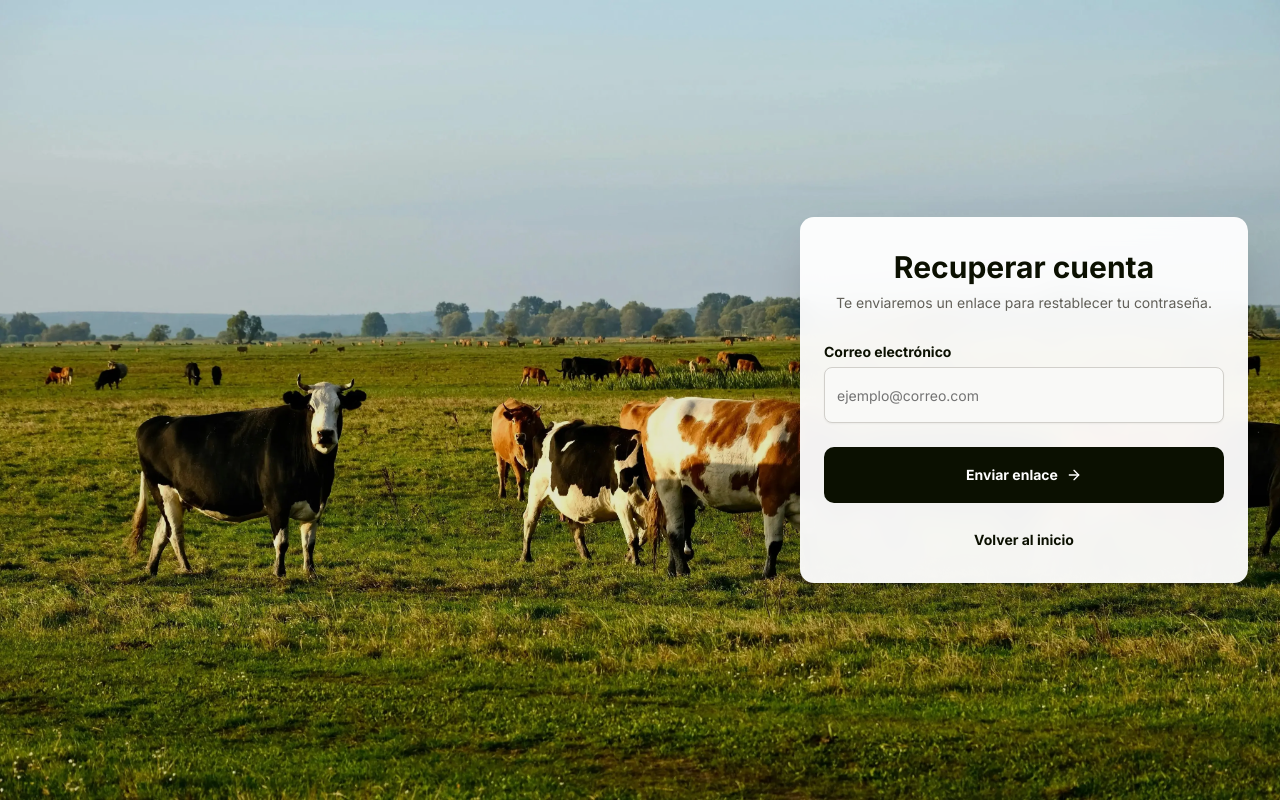
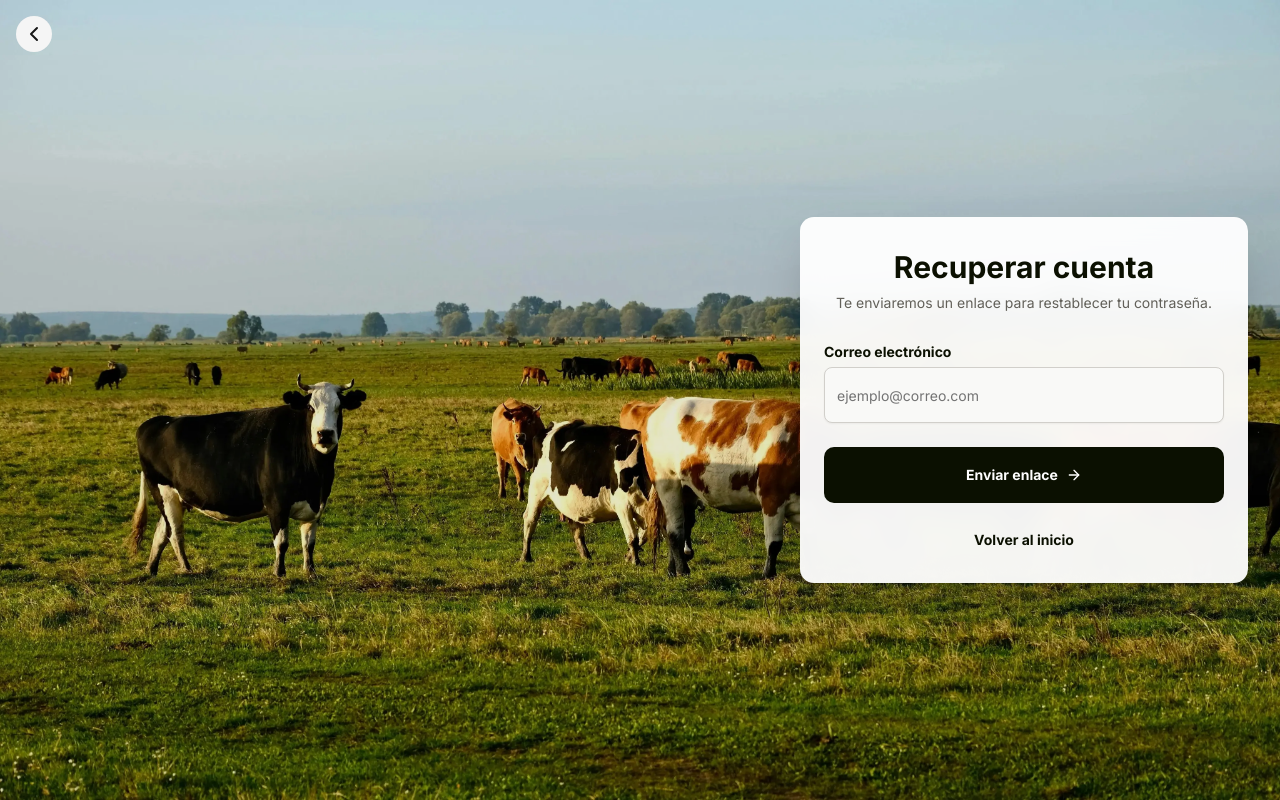
Before and after one commit to Nievas2/tambo360-frontend, a Next.js app: page /recuperar-contrasena in a window 1280 px wide. Built offline with nearby package versions, Linux system fonts and the light colour scheme; no server answers.

Commit message:
feat(Landing): :sparkles: add return landing in auth

```diff
--- a/app/(auth)/iniciar-sesion/page.tsx
+++ b/app/(auth)/iniciar-sesion/page.tsx
@@ -6,7 +6,7 @@ import { Label } from '@/components/ui/label'
 import { Input } from '@/components/ui/input'
 import { useLogin } from '@/hooks/auth/useLogin'
 import { useAuth } from '@/context/AuthContext'
-import { EyeIcon, ArrowRight, EyeOff } from 'lucide-react'
+import { EyeIcon, ChevronLeft, EyeOff, ArrowRight } from 'lucide-react'
 import { LoginSchema } from '@/types/login'
 import { useForm } from 'react-hook-form'
 import React, { useState, useEffect } from 'react'
@@ -59,6 +59,15 @@ const Login: React.FC = () => {
 
   return (
     <div className="min-h-screen w-full flex flex-col md:flex-row bg-[#F2F1EC] relative font-inter bg-[url('/vacas_1.webp')] bg-cover bg-center bg-no-repeat">
+      <Button
+        variant="secondary"
+        size="icon"
+        className="absolute top-4 left-4 z-10 rounded-full"
+      >
+        <Link href="/">
+          <ChevronLeft className="size-6" />
+        </Link>
+      </Button>
       <div className="absolute inset-0 bg-black/10 z-0" />
       <div className="hidden md:flex md:w-1/3 xl:w-1/2" />
 
--- a/app/(auth)/recuperar-contrasena/page.tsx
+++ b/app/(auth)/recuperar-contrasena/page.tsx
@@ -4,7 +4,7 @@ import { useForm } from 'react-hook-form'
 import { zodResolver } from '@hookform/resolvers/zod'
 import { z } from 'zod'
 import { toast } from 'sonner'
-import { ArrowRight, Eye, EyeOff } from 'lucide-react'
+import { ArrowRight, Eye, EyeOff, ChevronLeft } from 'lucide-react'
 import { Card, CardContent } from '@/components/ui/card'
 import { Button } from '@/components/ui/button'
 import { Label } from '@/components/ui/label'
@@ -122,6 +122,15 @@ const ResetPassword: React.FC = () => {
       className="min-h-screen w-full flex flex-col md:flex-row bg-[#F2F1EC] relative font-inter bg-cover bg-center bg-no-repeat transition-all duration-700"
       style={{ backgroundImage }}
     >
+      <Button
+        variant="secondary"
+        size="icon"
+        className="absolute top-4 left-4 z-10 rounded-full"
+      >
+        <Link href="/">
+          <ChevronLeft className="size-6" />
+        </Link>
+      </Button>
       <div className="absolute inset-0 bg-black/10 z-0" />
       <div className="hidden md:flex md:w-1/3 xl:w-1/2" />
 
--- a/app/(auth)/registrarse/page.tsx
+++ b/app/(auth)/registrarse/page.tsx
@@ -1,5 +1,8 @@
 import RegisterForm from '@/components/shared/register/RegisterForm'
+import { Button } from '@/components/ui/button'
 import { Card } from '@/components/ui/card'
+import { ChevronLeft } from 'lucide-react'
+import Link from 'next/link'
 
 const Register: React.FC = () => {
   return (
@@ -7,6 +10,15 @@ const Register: React.FC = () => {
       className="min-h-screen w-full flex flex-col md:flex-row bg-[#F2F1EC] relative font-inter bg-[url('/vacas_2.webp')] bg-cover bg-center bg-no-repeat transition-all duration-700"
       data-testid="register-page-container"
     >
+      <Button
+        variant="secondary"
+        size="icon"
+        className="absolute top-4 left-4 z-10 rounded-full"
+      >
+        <Link href="/">
+          <ChevronLeft className="size-6" />
+        </Link>
+      </Button>
       <div className="absolute inset-0 bg-black/10 z-0" />
       <div className="hidden md:flex md:w-1/3 xl:w-1/2" />
       <div className="w-full md:w-2/3 xl:w-1/2 flex items-center justify-center md:justify-end p-4 md:p-8 z-10">
--- a/app/(auth)/verificar/page.tsx
+++ b/app/(auth)/verificar/page.tsx
@@ -3,7 +3,8 @@ import { Button } from '@/components/ui/button'
 import { Card, CardContent } from '@/components/ui/card'
 import { useAuth } from '@/context/AuthContext'
 import { useVerifyEmail } from '@/hooks/auth/useVerifyEmail'
-import { ArrowRight, Loader2 } from 'lucide-react'
+import { ArrowRight, Loader2, ChevronLeft } from 'lucide-react'
+import Link from 'next/link'
 import { useRouter, useSearchParams } from 'next/navigation'
 import { useEffect } from 'react'
 
@@ -32,6 +33,15 @@ const VerifyUser = () => {
       className="min-h-screen w-full flex flex-col md:flex-row bg-[#F2F1EC] relative font-inter bg-[url('/vacas_4.webp')] bg-cover bg-center bg-no-repeat"
       data-testid="verify-user-page"
     >
+      <Button
+        variant="secondary"
+        size="icon"
+        className="absolute top-4 left-4 z-10 rounded-full"
+      >
+        <Link href="/">
+          <ChevronLeft className="size-6" />
+        </Link>
+      </Button>
       <div className="absolute inset-0 bg-black/10 z-0" />
       <div className="hidden md:flex md:w-1/3 xl:w-1/2" />
       <div className="w-full md:w-2/3 xl:w-1/2 flex items-center justify-center md:justify-end p-4 md:p-8 z-10">
```
